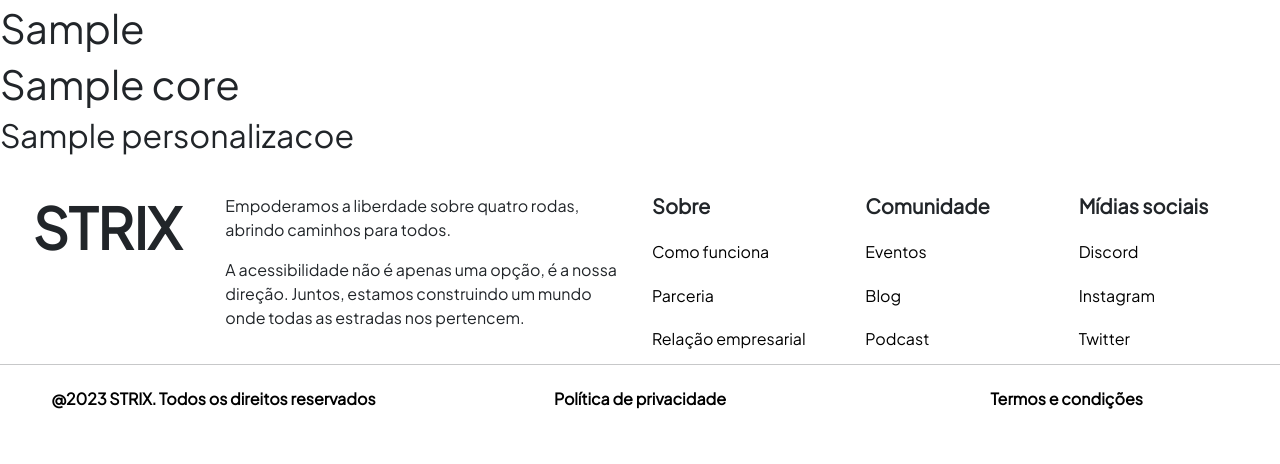
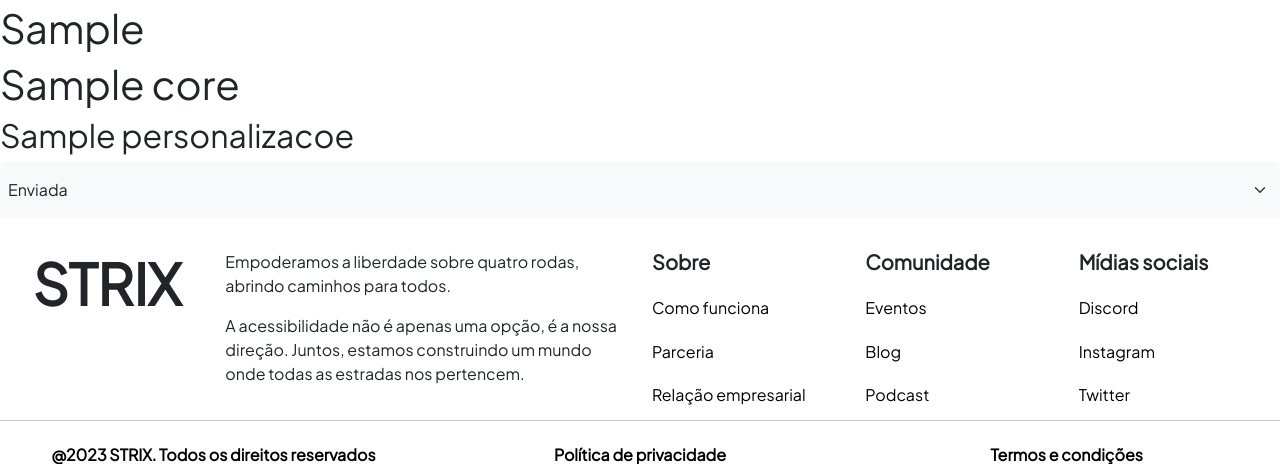
Before and after one commit to guilherme-or/FordParaTodos, a Django app: page /consultor/solicitacao/1 in a window 1280 px wide. Shown: the part 342-806 px from the top of the page. Before the commit the page ends 751 px from the top, so only its background shows below. Run offline with Django 4.2, Linux system fonts and the light colour scheme; tables that the repository leaves empty hold one stand-in row (values such as "Sample post"); some libraries are stand-ins or nearby versions.

Commit message:
select, status e migrate

```diff
--- a/src/apps/portal/models.py
+++ b/src/apps/portal/models.py
@@ -66,7 +66,7 @@ class Carro(models.Model):
 
 
 class Solicitacao(models.Model):
-    STATUS = [(1, "Enviada"), (2, "Em negociação"), (3, "Em produção"), (4, "Atendida")]
+    STATUS = [(0, "Enviada"), (1, "Em negociação"), (2, "Em produção"), (3, "Atendida")]
     KEY = 12345
 
     observacao = models.TextField()
--- a/src/templates/consultor/solicitacao.html
+++ b/src/templates/consultor/solicitacao.html
@@ -13,5 +13,11 @@
     {% for personalizacao in personalizacoes %}
     <h2>{{ personalizacao }}</h2>
     {% endfor %}
+
+    <select class="form-select border-0 bg-light px-2 py-3" name="status" id="status">
+        {% for status in solicitacao.STATUS %}
+        <option value="{{ status.0 }}">{{ status.1 }}</option>
+        {% endfor %}
+    </select>
 </main>
 {% endblock %}
```
Also changed, not shown: src/apps/portal/migrations/0003_alter_solicitacao_status.py (added).
